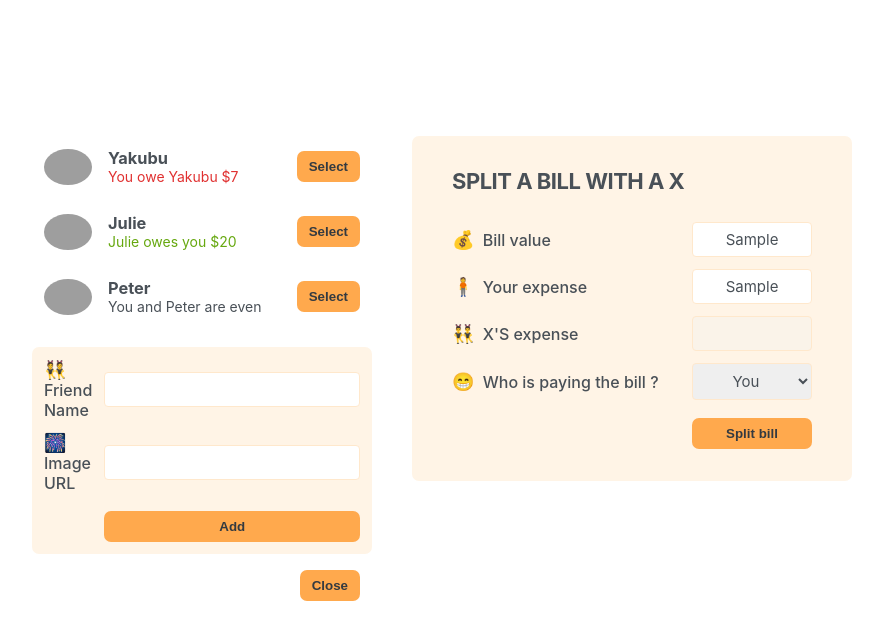
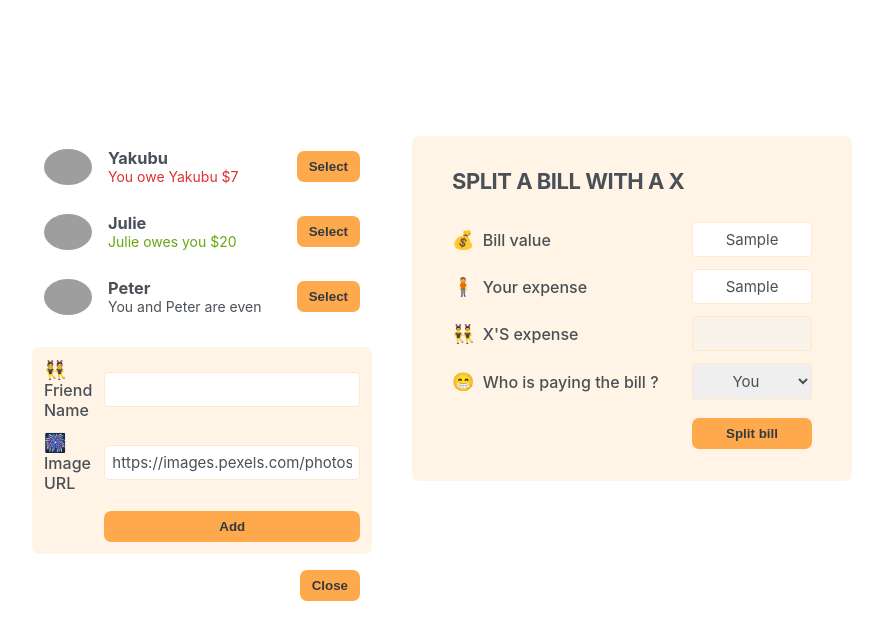
Before and after one commit to YakubuAmidu/eat-n-split, a React (Vite) app: page / in a window 1280 px wide. Both pictures are taken after typing "Sample", "Sample" into the empty fields and a click on the button "Add Friend". Shown: the top 640 px of the page, without its empty margins (198-1081 px from the left). Built offline with nearby package versions, Linux system fonts and the light colour scheme; grey boxes are pictures that could not be loaded.

Commit message:
Initial commit

```diff
--- a/src/App.jsx
+++ b/src/App.jsx
@@ -93,15 +93,52 @@
 }
 
 function FormAddFriend() {
+  const [name, setName] = useState("");
+  const [image, setImage] = useState(
+    "https://images.pexels.com/photos/1590483/pexels-photo-1590483.jpeg"
+  );
+
+  function handleSubmit(e) {
+    e.preventDefault();
+
+    if (!name || !image) return;
+
+    const id = crypto.randomUUID();
+
+    const newFriend = {
+      name,
+      image: `${image}?=${id}`,
+      balance: 0,
+      id,
+    };
+
+    console.log(newFriend);
+
+    setName("");
+    setImage(
+      "https://images.pexels.com/photos/1590483/pexels-photo-1590483.jpeg"
+    );
+  }
+
+  function handleClick() {}
+
   return (
-    <form className="form-add-friend">
+    <form className="form-add-friend" onSubmit={handleSubmit}>
       <label>👯 Friend Name</label>
-      <input type="text" />
+      <input
+        type="text"
+        value={name}
+        onChange={(e) => setName(e.target.value)}
+      />
 
       <label>🎆 Image URL</label>
-      <input type="text" />
+      <input
+        type="text"
+        value={image}
+        onChange={(e) => setImage(e.target.value)}
+      />
 
-      <Button>Add</Button>
+      <Button onClick={handleClick}>Add</Button>
     </form>
   );
 }
```
